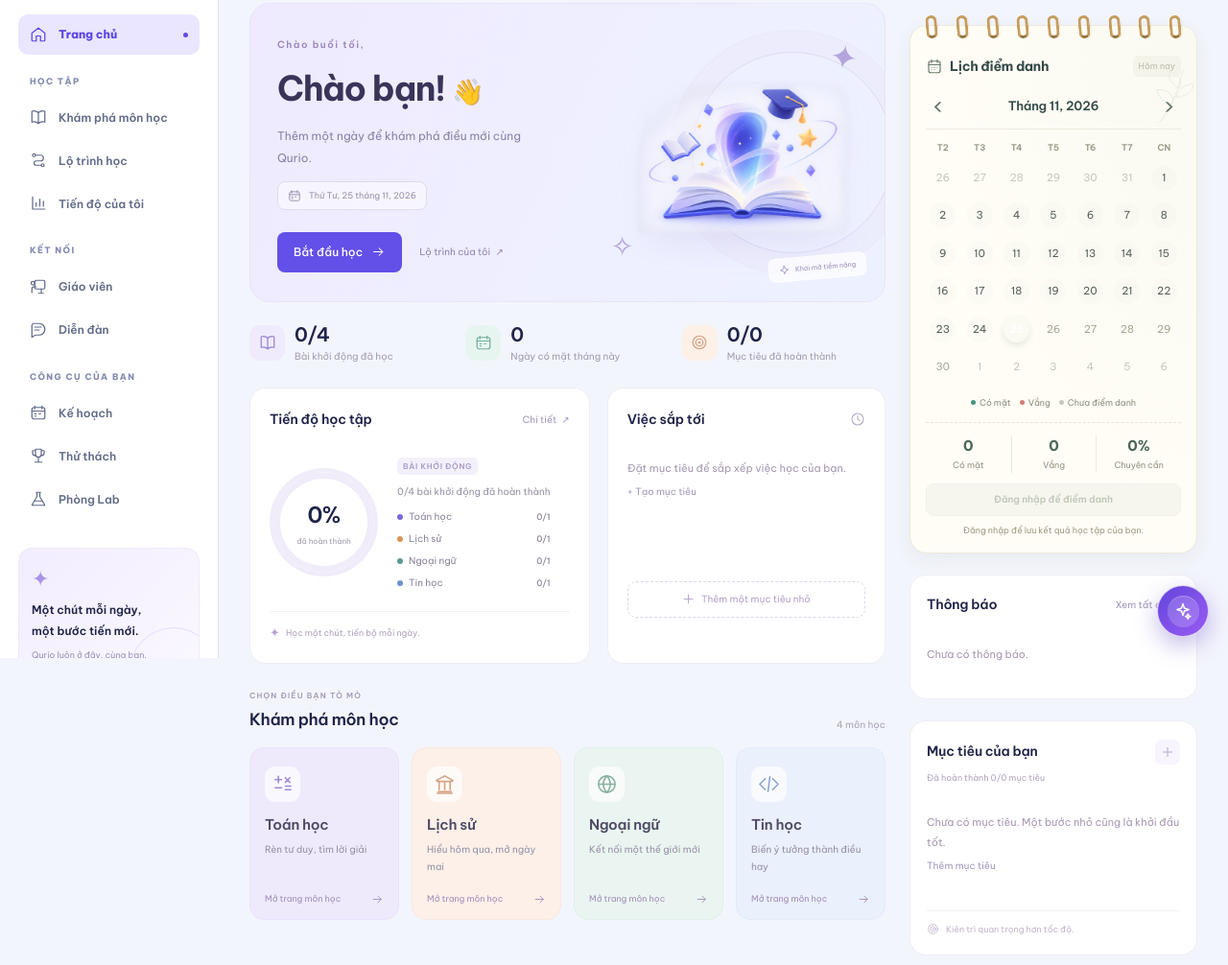
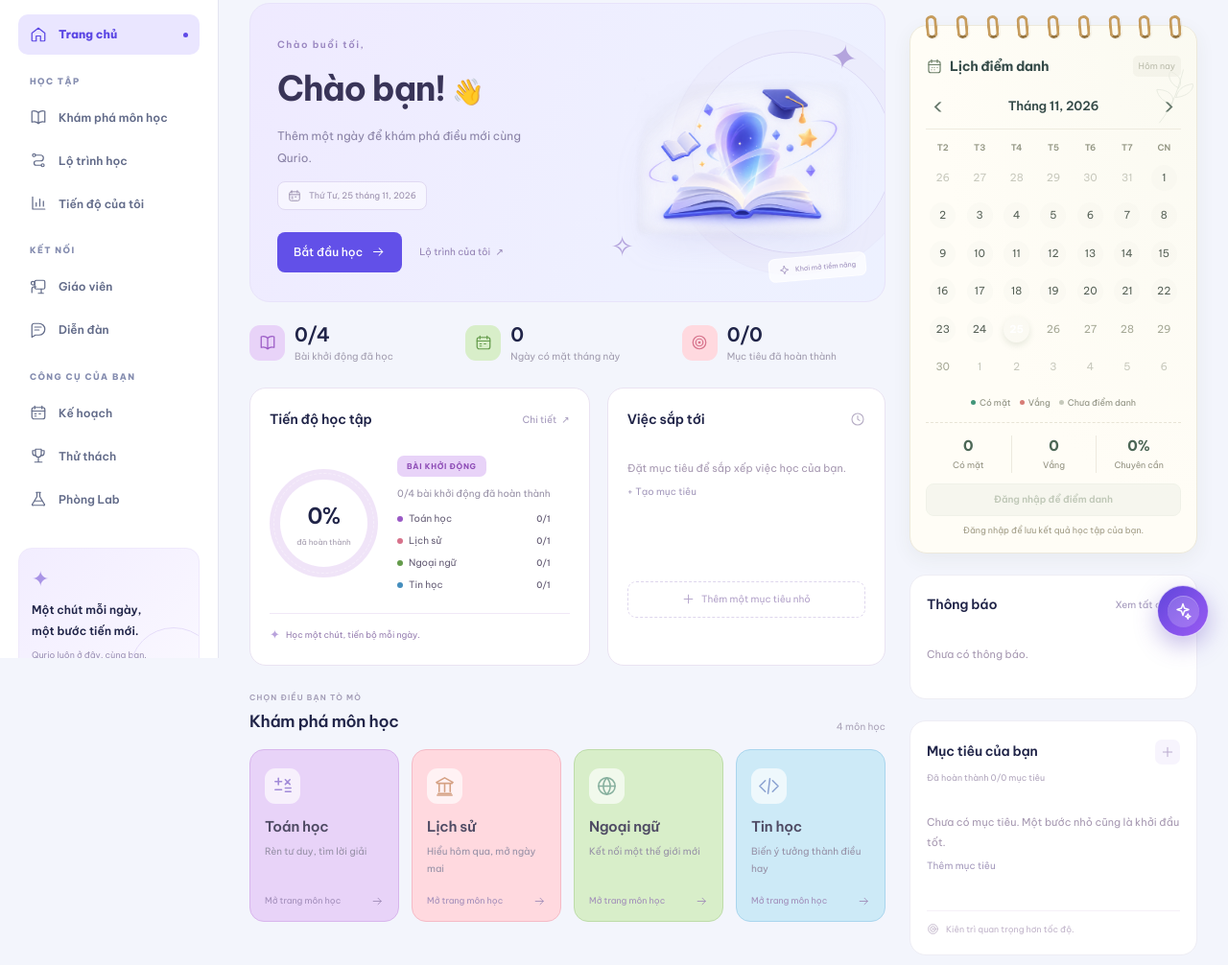
Before and after one commit to tranphanmyuyen1302-lang/Qurio-Edu, a plain HTML site: page Trang Chủ/trang-chu.html in a window 1280 px wide. Shown: the part 114-1120 px from the top of the page at 96% size. Drawn offline with Linux system fonts and the light colour scheme.

Commit message:
Update Qurio homepage colors

```diff
--- a/Trang Chủ/trang-chu.css
+++ b/Trang Chủ/trang-chu.css
@@ -2926,3 +2926,148 @@ body.menu-open {
 .sidebar .nav-item.active .icon, .sidebar .nav-item[aria-current="page"] .icon { color:#5a46e4; }
 .sidebar .nav-item.active .active-dot, .sidebar .nav-item[aria-current="page"] .active-dot { background:#604be7; }
 .brand-note { color:#838aab; }
+
+/* ========================================
+   QURIO - MACARON SUBJECT CARDS
+   ======================================== */
+
+/* Toán học - Tím pastel */
+.math-card {
+  background-color: #E8D3F8;
+  border: 1px solid #D8B5ED;
+}
+
+/* Lịch sử - Hồng pastel */
+.history-card {
+  background-color: #FFD9DF;
+  border: 1px solid #F5BAC6;
+}
+
+/* Ngoại ngữ - Xanh lá pastel */
+.english-card {
+  background-color: #D8EEC9;
+  border: 1px solid #BDDCA9;
+}
+
+/* Tin học - Xanh da trời pastel */
+.it-card {
+  background-color: #CDEAF7;
+  border: 1px solid #A9D5EE;
+}
+
+/* Hiệu ứng khi di chuột */
+.subject-card {
+  transition:
+    transform 0.25s ease,
+    box-shadow 0.25s ease;
+}
+
+.subject-card:hover {
+  transform: translateY(-4px);
+  box-shadow: 0 10px 24px rgba(59, 45, 97, 0.12);
+}
+
+/* ======================================
+   QURIO - MACARON PROGRESS DASHBOARD
+   ====================================== */
+
+/* 3 biểu tượng thống kê phía trên */
+.quick-stats .stat-icon.lavender {
+  background: #E8D3F8;
+  color: #9A59C5;
+}
+
+.quick-stats .stat-icon.mint {
+  background: #D8EEC9;
+  color: #649B4B;
+}
+
+.quick-stats .stat-icon.peach {
+  background: #FFD9DF;
+  color: #D7728B;
+}
+
+/* Khung Tiến độ học tập */
+.progress-panel {
+  background: #FFFFFF;
+  border: 1px solid #EAE3F2;
+}
+
+/* Vòng tròn tiến độ */
+.progress-panel .progress-ring {
+  background: conic-gradient(
+    from -90deg,
+    #B989DF calc(var(--progress) * 1%),
+    #F0E4F8 0
+  );
+}
+
+/* Nhãn Bài khởi động */
+.progress-panel .pill {
+  background: #E8D3F8;
+  color: #8C4AB5;
+  border-radius: 7px;
+  padding: 5px 10px;
+  font-weight: 700;
+}
+
+/* Chữ thông tin tiến độ */
+.progress-panel .progress-legend {
+  color: #655D75;
+}
+
+/* 4 chấm môn học theo bộ màu Macaron */
+.progress-panel .progress-legend-item:nth-child(1) > i {
+  background: #9A59C5 !important;
+}
+
+.progress-panel .progress-legend-item:nth-child(2) > i {
+  background: #D7728B !important;
+}
+
+.progress-panel .progress-legend-item:nth-child(3) > i {
+  background: #649B4B !important;
+}
+
+.progress-panel .progress-legend-item:nth-child(4) > i {
+  background: #458EBD !important;
+}
+
+/* Chân khung tiến độ */
+.progress-panel .panel-footnote {
+  border-top-color: #F0E8F7;
+  color: #967EB0;
+}
+
+/* Khung Việc sắp tới đồng bộ */
+.upcoming-panel {
+  background: #FFFFFF;
+  border: 1px solid #EAE3F2;
+}
+
+/* Hiệu ứng nhẹ cho các khung */
+.progress-panel,
+.upcoming-panel {
+  transition:
+    border-color 0.25s ease,
+    box-shadow 0.25s ease;
+}
+
+.progress-panel:hover,
+.upcoming-panel:hover {
+  border-color: #D8B5ED;
+  box-shadow: 0 8px 24px rgba(109, 77, 147, 0.07);
+}
+
+/* QURIO - BANNER TÍM LAVENDER ĐẬM HƠN */
+
+.TEN-CLASS-BANNER {
+  background: linear-gradient(
+    115deg,
+    #DCCEFF 0%,
+    #E2D9FF 48%,
+    #DCE5FF 100%
+  ) !important;
+
+  border: 1px solid #CBB9F5 !important;
+}
```
